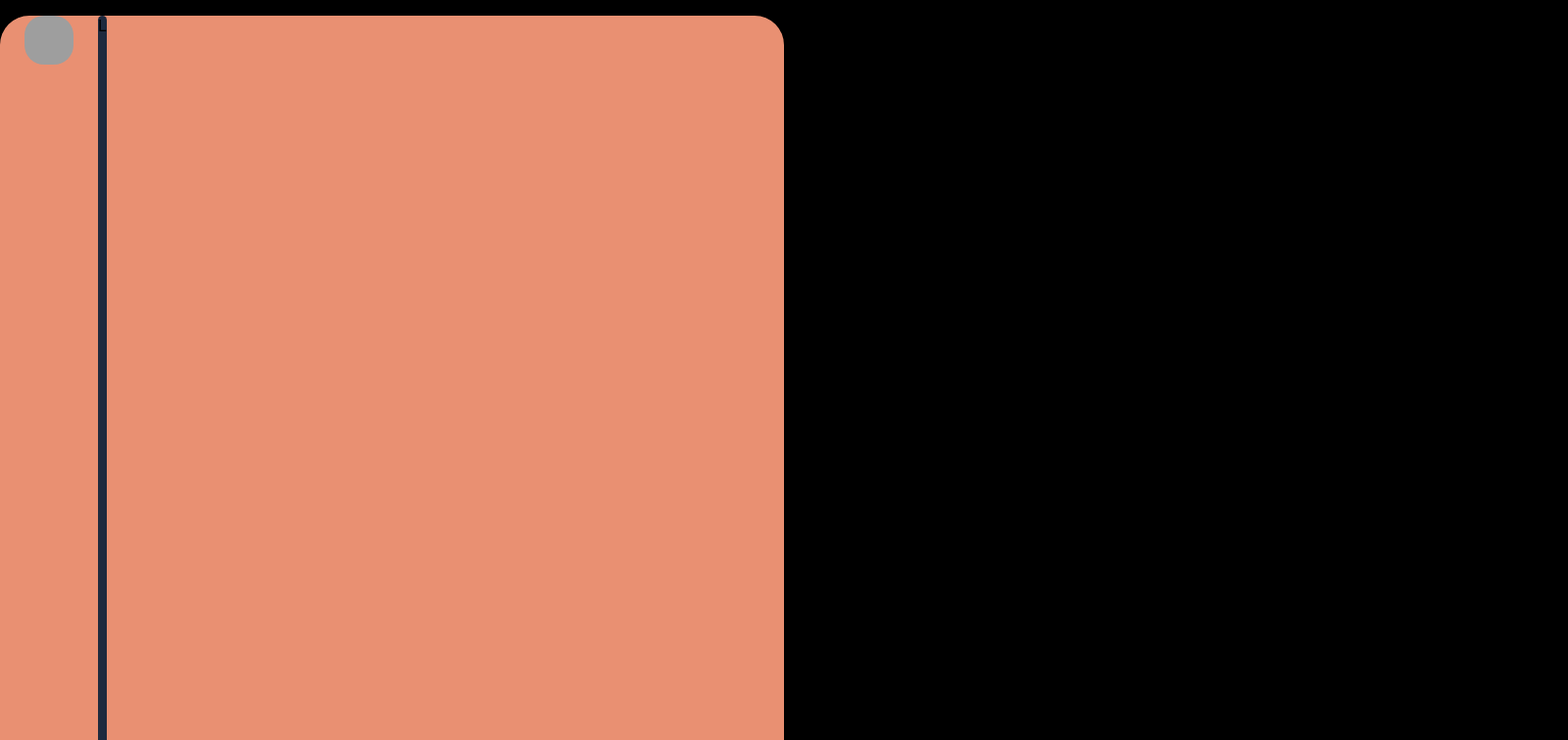
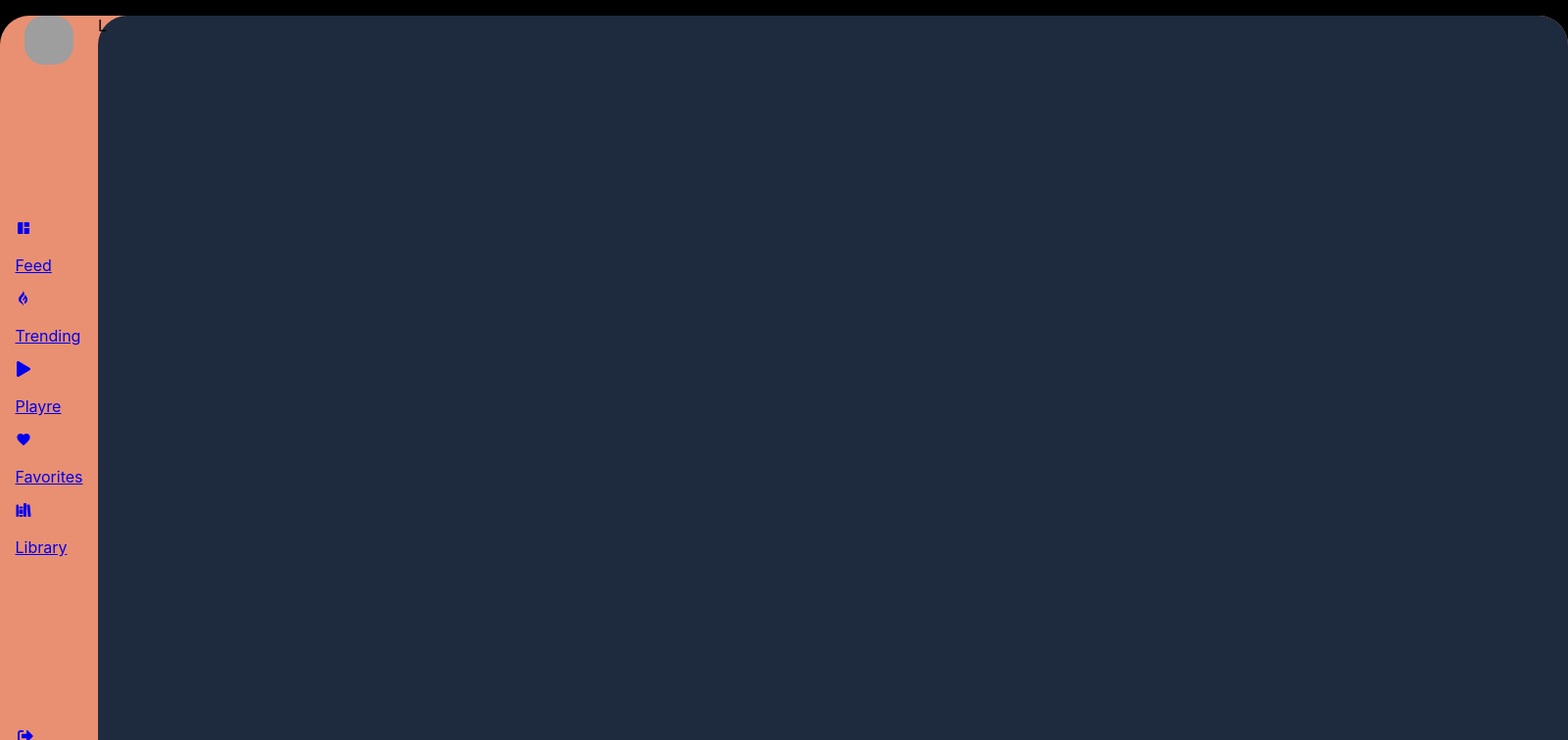
Before and after one commit to Rustam200391/music_turntable, a React (Create React App) app: page / in a window 1280 px wide. Shown: the top 756 px of the page at 98% size, 1600 px wide, since content can reach past the window. Built offline with nearby package versions, Linux system fonts and the light colour scheme; grey boxes are pictures that could not be loaded.

Commit message:
Intermedia commit build site-bar

```diff
--- a/package.json
+++ b/package.json
@@ -8,6 +8,7 @@
     "@testing-library/user-event": "^13.5.0",
     "react": "^18.2.0",
     "react-dom": "^18.2.0",
+    "react-icons": "^4.7.1",
     "react-router-dom": "^6.4.5",
     "react-scripts": "5.0.1",
     "web-vitals": "^2.1.4"
--- a/src/components/sidebar/index.js
+++ b/src/components/sidebar/index.js
@@ -1,10 +1,28 @@
 import React from 'react';
 import './sidebar.css';
+import SidebarButton from './sidebarButton';
+import { MdFavorite } from 'react-icons/md';
+import { FaGripfire, FaPlay } from 'react-icons/fa';
+import { FaSignOutAlt } from 'react-icons/fa';
+import { IoLibrary } from 'react-icons/io5';
+import { MdSpaceDashboard } from 'react-icons/md';
 
 export default function SideBar() {
-    return <div className="sidebar-container">
-        <img src="https://texterra.ru/upload/medialibrary/c50/y0wypgv33kct9i82jihoz0v3n0zp40al/2.webp"
-            className="profile-img"
-            alt="profile" />
-    </div>
+    return (
+        <div className="sidebar-container">
+            <img
+                src="https://texterra.ru/upload/medialibrary/c50/y0wypgv33kct9i82jihoz0v3n0zp40al/2.webp"
+                className="profile-img"
+                alt="profile"
+            />
+            <div>
+                <SidebarButton title="Feed" to="/feed" icon={<MdSpaceDashboard />} />
+                <SidebarButton title="Trending" to="/trending" icon={<FaGripfire />} />
+                <SidebarButton title="Playre" to="/player" icon={<FaPlay />} />
+                <SidebarButton title="Favorites" to="/favorites" icon={<MdFavorite />} />
+                <SidebarButton title="Library" to="/library" icon={<IoLibrary />} />
+            </div>
+            <SidebarButton title="Sign Out" to="" icon={<FaSignOutAlt />} />
+        </div>
+    );
 }
--- a/src/components/sidebar/sidebar.css
+++ b/src/components/sidebar/sidebar.css
@@ -4,6 +4,7 @@
     display: flex;
     flex-direction: column;
     align-items: center;
+    justify-content: space-between;
 }
 
 .profile-img {
--- a/src/components/sidebar/sidebarButton.js
+++ b/src/components/sidebar/sidebarButton.js
@@ -0,0 +1,14 @@
+import React from 'react';
+import { Link } from 'react-router-dom';
+import './sidebarButton.css';
+
+export default function SidebarButton(props) {
+    return (
+        <Link to={props.to}>
+            <div>
+                {props.icon}
+                <p> {props.title} </p>
+            </div>
+        </Link>
+    );
+}
--- a/src/screens/home/home.css
+++ b/src/screens/home/home.css
@@ -1,6 +1,6 @@
 .main-body {
     height: 100vh;
-    width: 100vh;
+    width: 200vh;
     background-color: #E99072;
     border-radius: 30px;
     display: flex;
--- a/src/shared/globalStyles.css
+++ b/src/shared/globalStyles.css
@@ -1,5 +1,5 @@
 .screen-container {
-    width: calc(100%-100px);
+    width: calc(100% - 100px);
     height: 100%;
     background-color: #1E2A3E;
     border-radius: 30px ;
```
Also changed, not shown: 1 other file (tests, documents, lock files or other folders).
